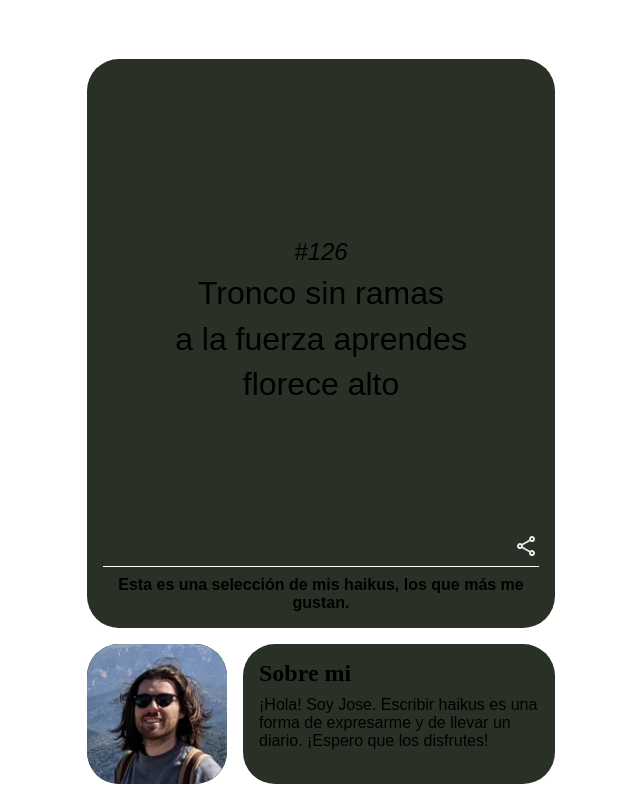
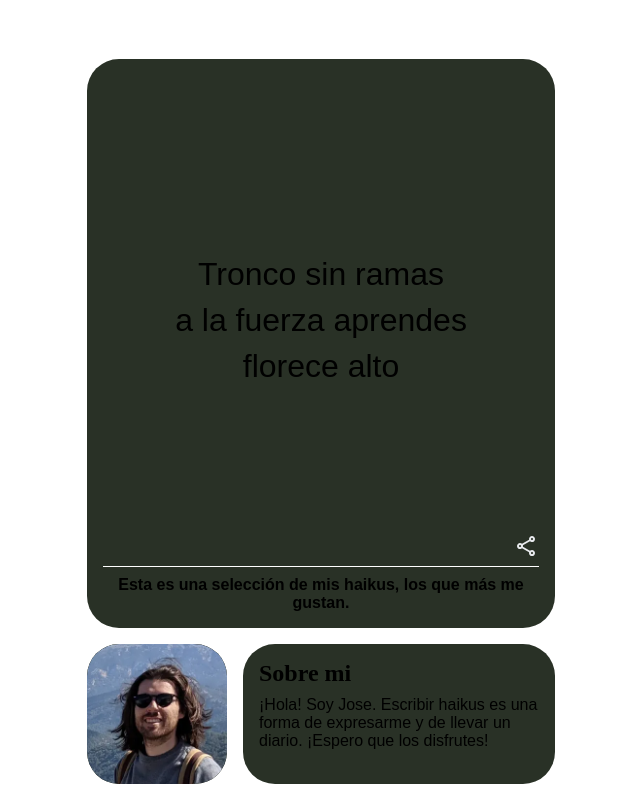
Before and after one commit to joseignacioLS/haikus, an Astro site: page /haikus/ in a window 1280 px wide. Shown: the whole page, without its empty margins (319-959 px from the left). Built offline with nearby package versions, Linux system fonts and the light colour scheme; Astro itself is replaced by a stand-in of ours.

Commit message:
remove haiku id from main page

```diff
--- a/src/components/Haiku.tsx
+++ b/src/components/Haiku.tsx
@@ -46,14 +46,6 @@ export const Haiku = ({
       }}
     >
       <div className={styles.content}>
-        {!detailed && (
-          <span
-            className={styles.id}
-            style={{ viewTransitionName: `haiku-title-${haiku.id}` }}
-          >
-            <i>#{haiku.id}</i>
-          </span>
-        )}
         {cleanHaiku(haiku.text)
           .split("\n")
           .map((l) => {
```
Also changed, not shown: src/pages/[id]/index.astro (+3 -7 lines).
